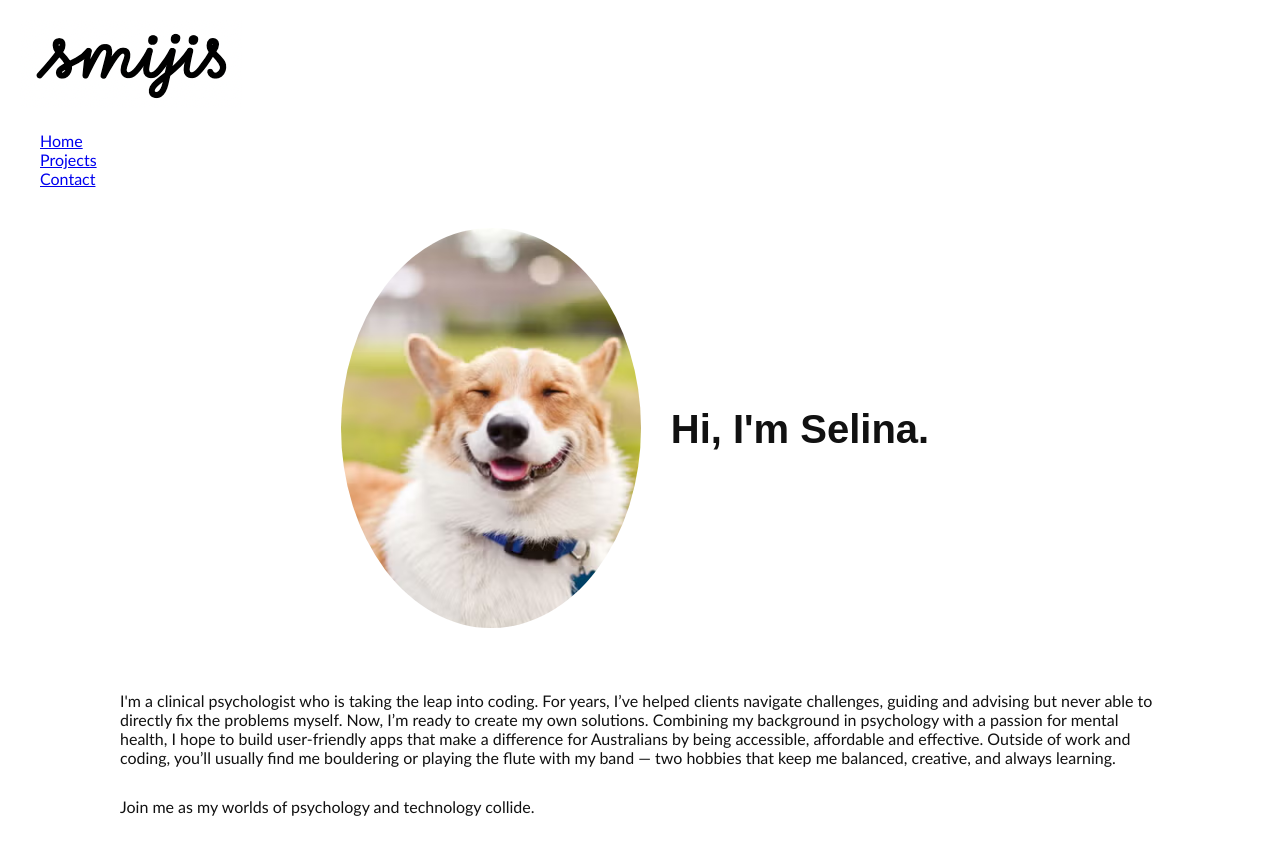
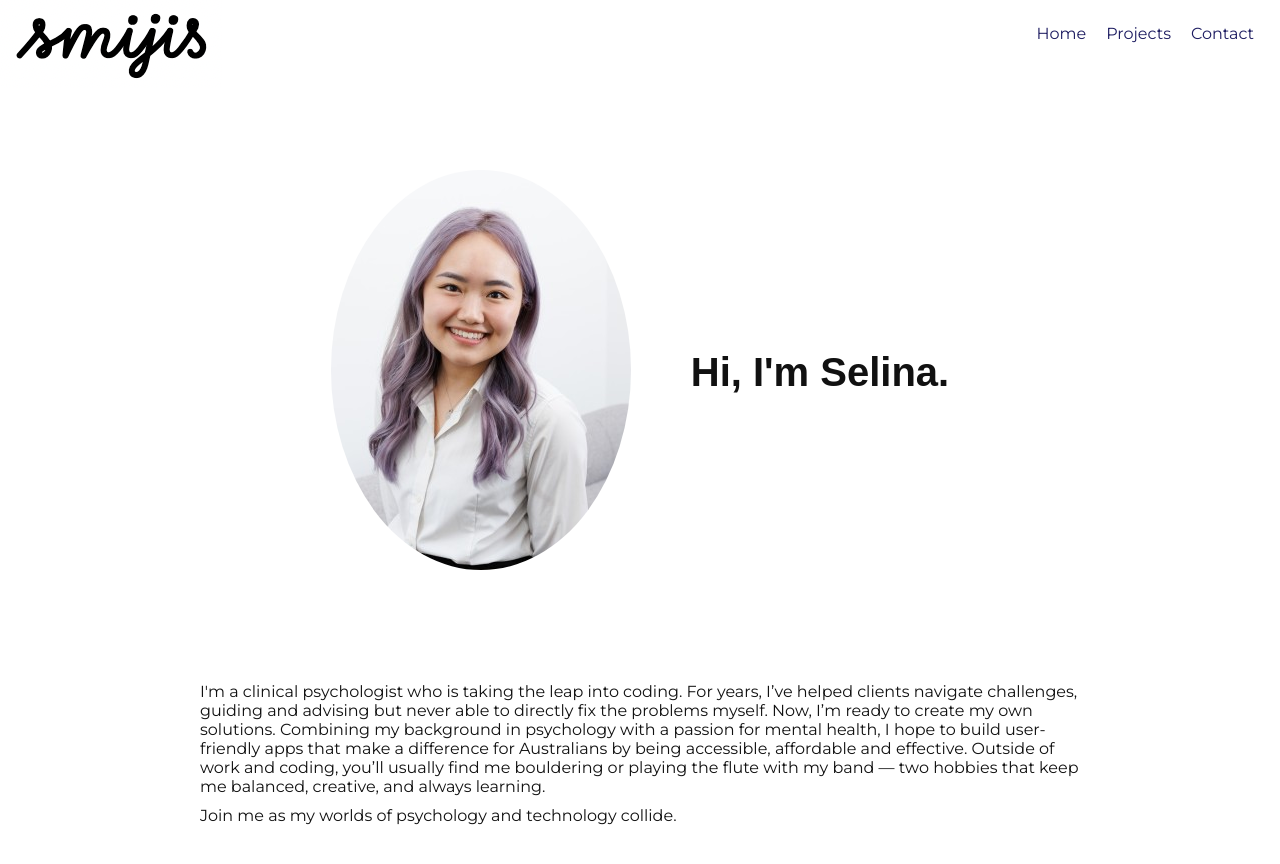
Before and after one commit to smijis/smijis.github.io, a plain HTML site: page index.html in a window 1280 px wide. Drawn offline with Linux system fonts and the light colour scheme; a web font is replaced by a local one.

Commit message:
more edits to css for index/homepage

```diff
--- a/index.html
+++ b/index.html
@@ -11,7 +11,7 @@
   <body>
     <header class="desktop-header">
       <img src="./img/logo.png" alt="My Portfolio Logo" class="logo" />
-      <nav class="desktop-nav" aria-label="Primary">
+      <nav class="navigation" aria-label="Primary">
         <ul>
           <li>
             <a href="index.html">Home</a>
@@ -27,7 +27,7 @@
     </header>
     <div id="container">
       <div class="profile-photo">
-        <img src="./img/tempprofilepic.avif" alt="My Profile Photo" />
+        <img src="./img/profile photo.jpeg" alt="My Profile Photo" />
       </div>
       <div class="hero">
         <h1>Hi, I'm Selina.</h1>
--- a/style.css
+++ b/style.css
@@ -1,5 +1,5 @@
 /* Base HTML Styles */
-@import url("https://fonts.googleapis.com/css2?family=Momo+Signature&family=Roboto:ital,wght@0,100..900;1,100..900&display=swap");
+@import url("https://fonts.googleapis.com/css2?family=Momo+Signature&family=Montserrat:ital,wght@0,100..900;1,100..900&family=Roboto:ital,wght@0,100..900;1,100..900&display=swap");
 :root {
   --brand: #1d1c61;
   --action: #69bcf3;
@@ -14,7 +14,7 @@
 html {
    box-sizing: border-box;
    font-size: 16px;
-   font-family: "Calibri", sans-serif;
+   font-family: "Montserrat", sans-serif;
    color: var(--black);
    scroll-behavior: smooth;
 }
@@ -38,21 +38,37 @@ h6,
 p,
 ol,
 ul {
-  margin: 10px;
-  padding: 10px;
+  margin: 0px;
+  padding: 0px;
+  margin-bottom: 10px;
 }
 
 ol,
 ul {
   list-style: none;
-}
+  display: flex;
+  padding: 14px 16px;
+  gap: 20px;
+  }
+
+  ul li a {
+    color: var(--brand)
+  }
+
+  ul li a:hover {
+    color: var(--action);
+  }
+
+  a {
+    text-decoration: none;
+  }
 
 /* mobile layout - ALWAYS DO FIRST */
 #container {
   display: flex;
   justify-content: center;  /* center horizontally */
   align-items: center;      /* center vertically */
-  min height: 100vh;        /* full page height */
+  min-height: 70vh;        /* full viewport height */
   padding: 20px;            /* spacing around content */
   box-sizing: border-box;   /* include padding in width */
   flex-direction: column;   /* stacks items vertically on small screens */
@@ -62,7 +78,7 @@ ul {
 
 .profile {
   display: flex;
-  flex-direction; column;
+  flex-direction: column;
   align-items: center;
   gap: 20px;
 }
@@ -77,13 +93,16 @@ ul {
 .hero h1 {
   font-size: 8vw;
   margin: 0;
-  max-font-size: 60px;
 }
 
 .bio {
-  margin: 10px 0 0 0;
-  font-size 4vw;
-  max-font-size: 18px;
+  margin: 20px 100px 20px 100px;
+  font-size: 3vw;
+}
+
+.navigation {
+  float: right;
+  padding: 10px;
 }
 
 /* desktop layout */
@@ -91,8 +110,8 @@ ul {
   #container {
     flex-direction: row;    /* side by side on desktop */
     text-align: left;       /* left-align text */
+    gap: 60px;
   }
-}
 
 .profile-photo img {
   width: 400px;           /* size of photo */
@@ -113,5 +132,7 @@ ul {
 
 .bio {
   font-size: 16px;
-  padding: 10px 80px 50px 80px;
+  padding: 10px 100px 50px 100px;
+  max-width: 70vw;
 }
+}
```
Also changed, not shown: projects.html (+2 -2 lines), 1 other file.
